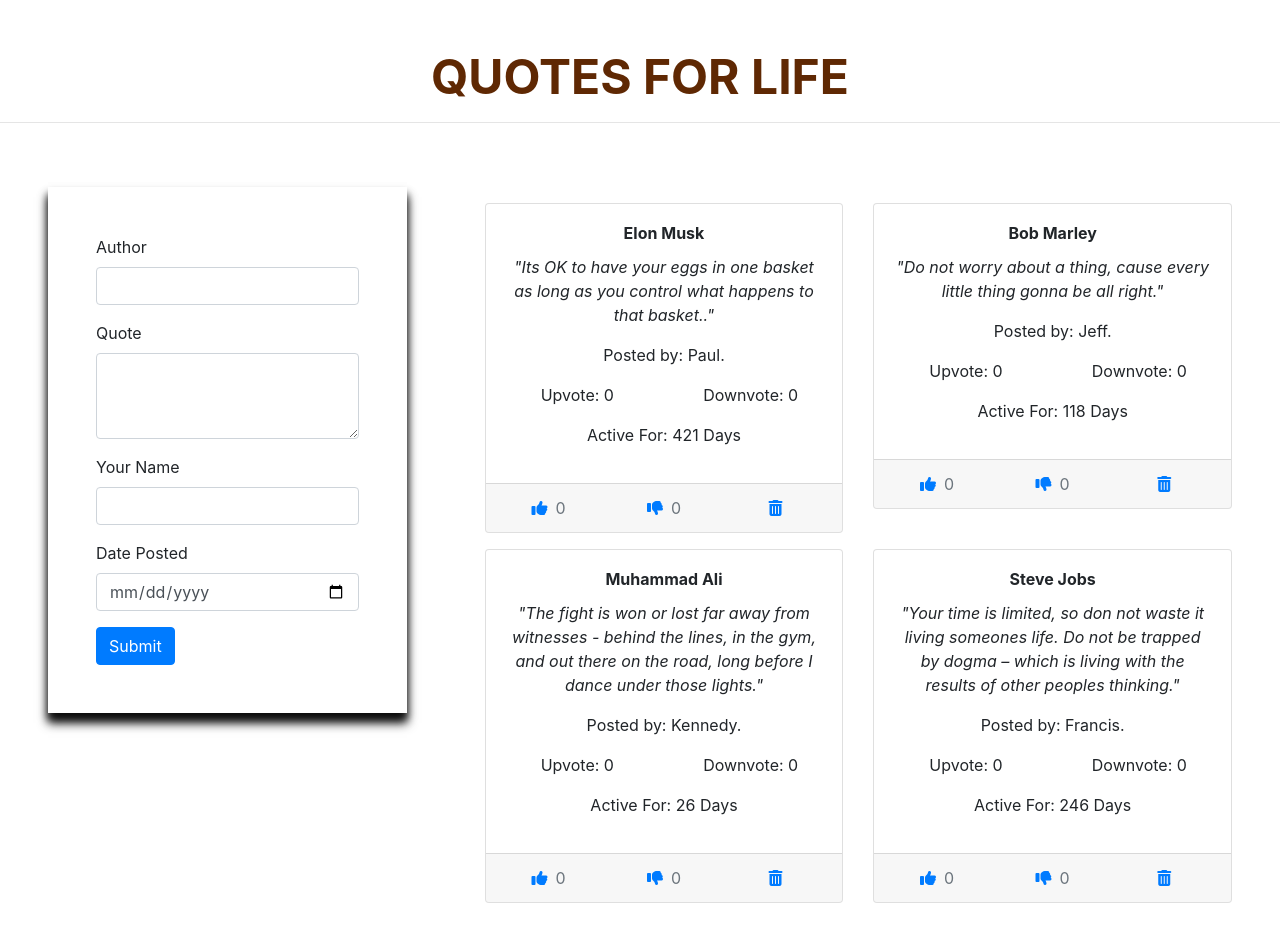
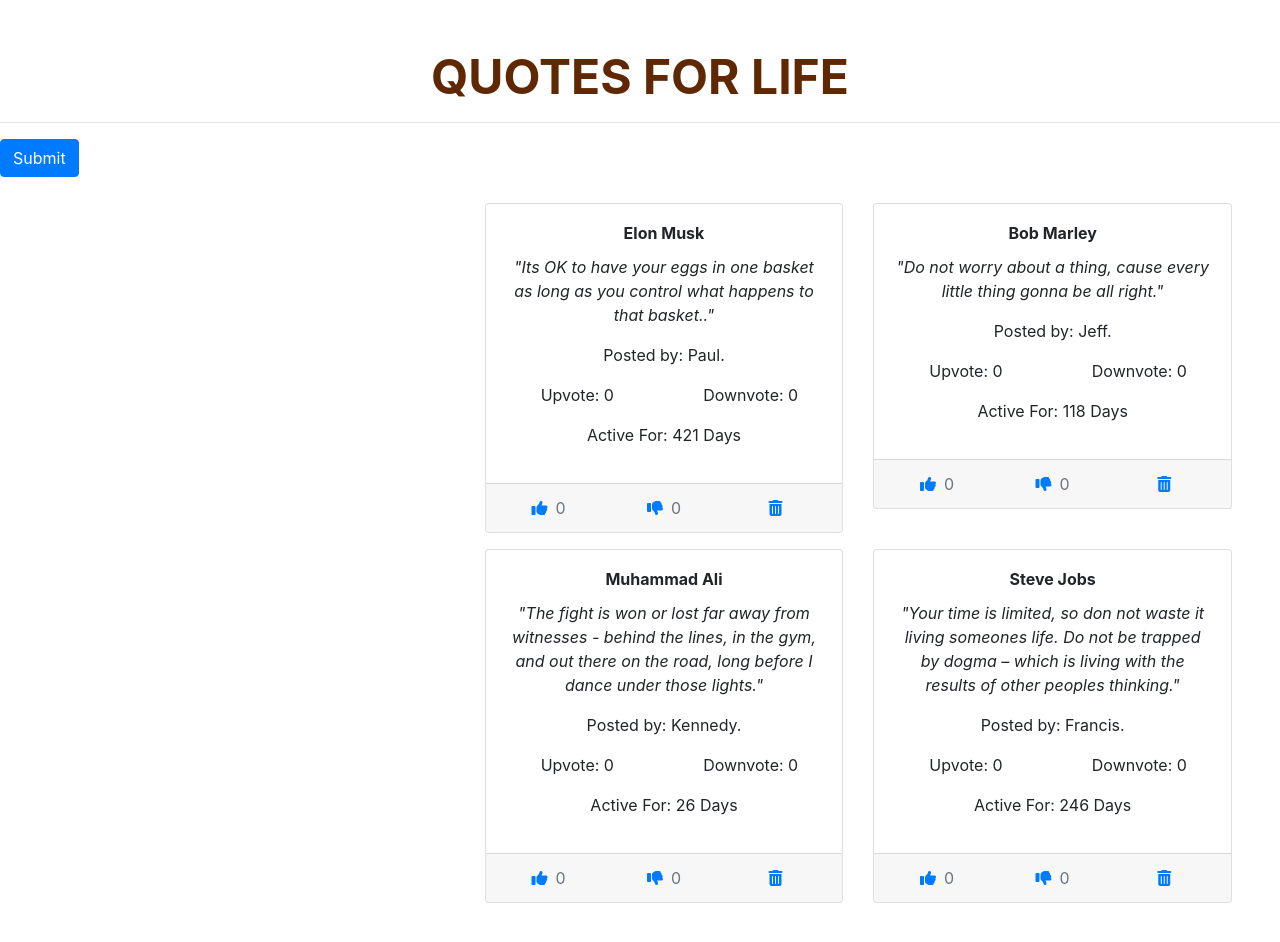
Before and after one commit to Jeff-Mwai/quotes-app, an Angular app: page / in a window 1280 px wide. Shown: the top 942 px of the page. Built offline with nearby package versions, Linux system fonts and the light colour scheme.

Commit message:
Changed the structure of the form

```diff
--- a/src/app/component/form/form.component.html
+++ b/src/app/component/form/form.component.html
@@ -1,7 +1,7 @@
 
 
 
-<div class="my-form mt-5 ml-5 p-5">
+<!-- <div class="my-form mt-5 ml-5 p-5">
   <div class="form-group">
     <label for="exampleInputEmail1">Author</label>
     <input type="email" class="form-control" [(ngModel)]="author">
@@ -17,5 +17,5 @@
    <div class="form-group">
     <label for="exampleInputEmail1">Date Posted</label>
     <input type="date" class="form-control" [(ngModel)]="date">
-  </div>
+  </div> -->
   <button type="submit" (click)="onSubmit()" class="btn btn-primary">Submit</button>
```
